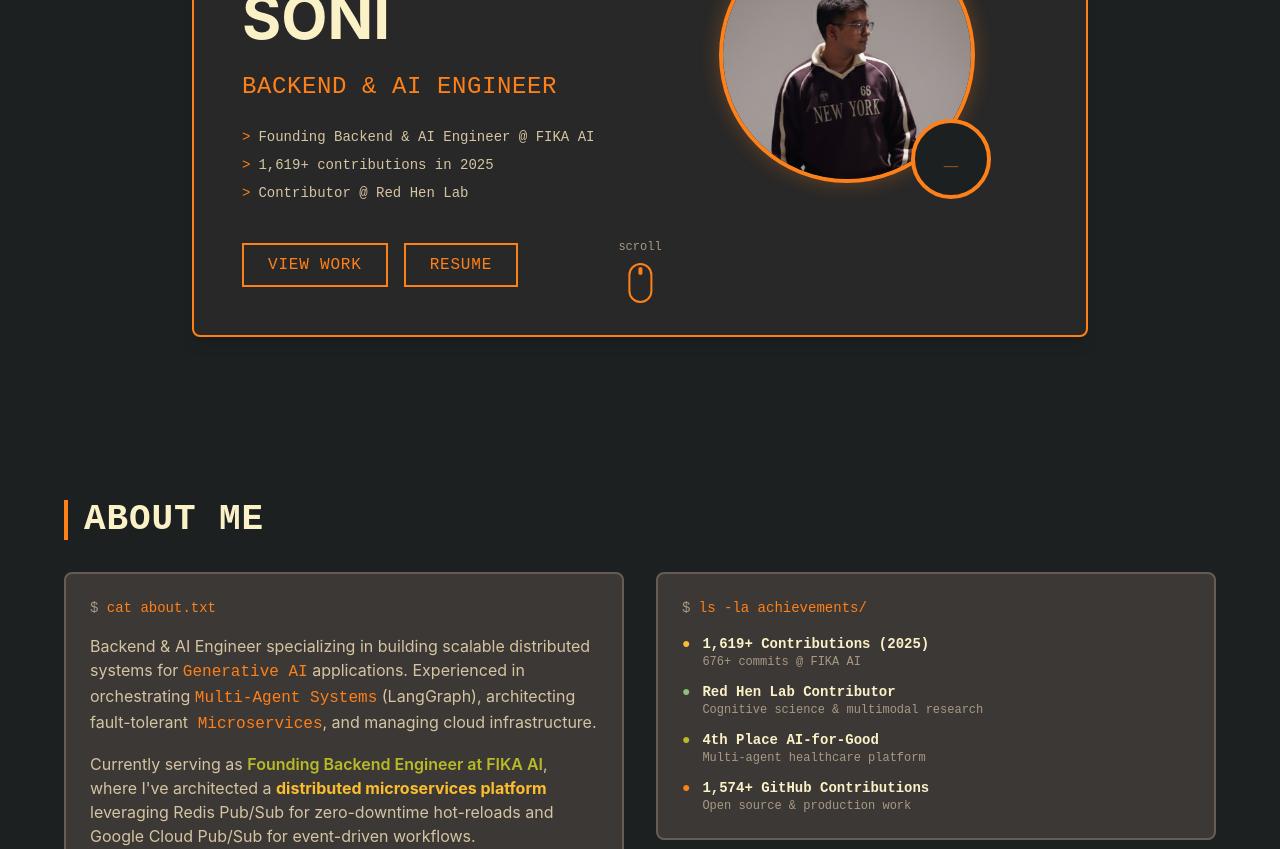
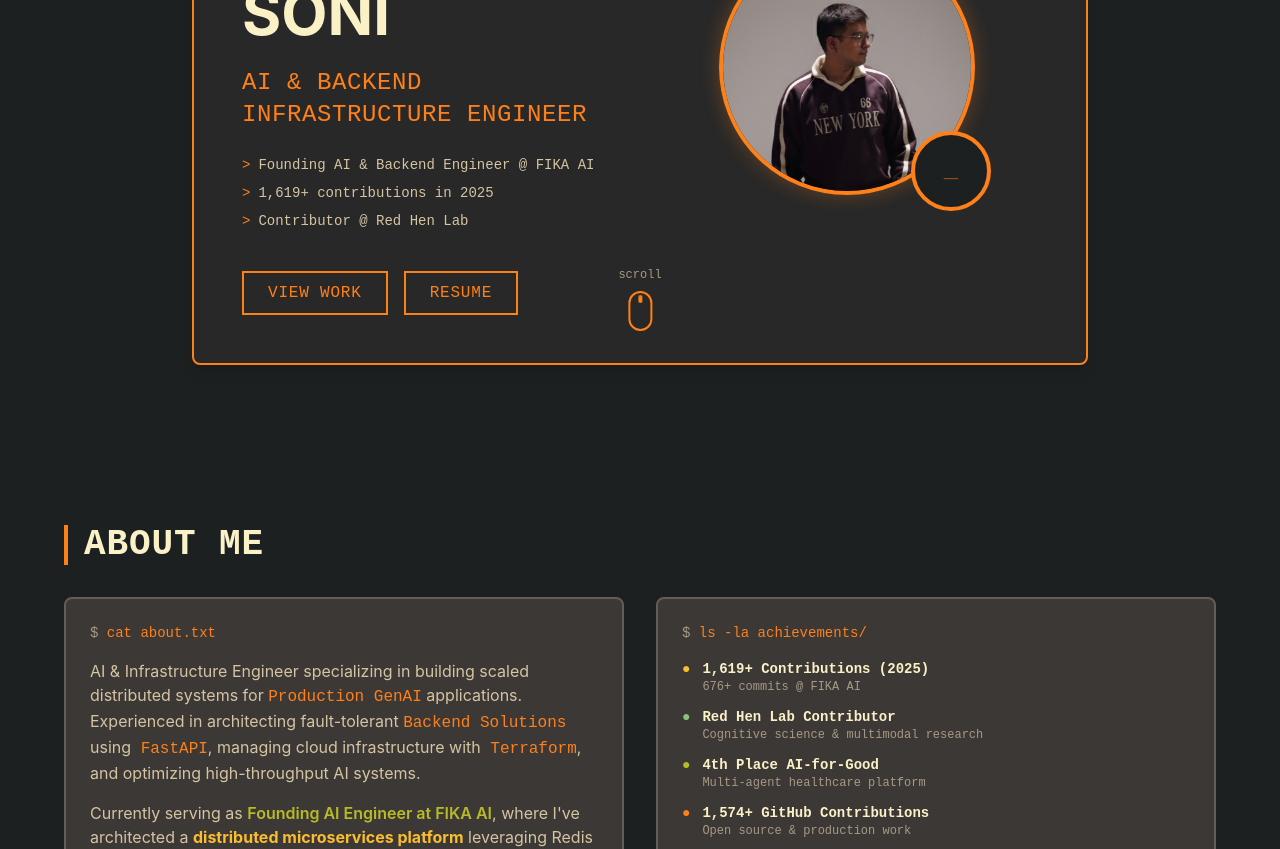
Before and after one commit to glitchdoescode/gruvbox-portfolio, a Next.js app: page / in a window 1280 px wide. Shown: the part 380-1229 px from the top of the page. Built offline with nearby package versions, Linux system fonts and the light colour scheme.

Commit message:
feat: Refine portfolio to emphasize AI alongside Backend/Infra

```diff
--- a/components/About.tsx
+++ b/components/About.tsx
@@ -17,13 +17,14 @@
 
             <div className="space-y-4 text-gruvbox-fg2">
               <p>
-                Backend & AI Engineer specializing in building scalable distributed systems for <span className="text-gruvbox-orange font-mono">Generative AI</span> applications.
-                Experienced in orchestrating <span className="text-gruvbox-orange font-mono">Multi-Agent Systems</span> (LangGraph), architecting fault-tolerant
-                <span className="text-gruvbox-orange font-mono"> Microservices</span>, and managing cloud infrastructure.
+                AI & Infrastructure Engineer specializing in building scaled distributed systems for <span className="text-gruvbox-orange font-mono">Production GenAI</span> applications.
+                Experienced in architecting fault-tolerant <span className="text-gruvbox-orange font-mono">Backend Solutions</span> using
+                <span className="text-gruvbox-orange font-mono"> FastAPI</span>, managing cloud infrastructure with
+                <span className="text-gruvbox-orange font-mono"> Terraform</span>, and optimizing high-throughput AI systems.
               </p>
 
               <p>
-                Currently serving as <span className="text-gruvbox-green font-semibold">Founding Backend Engineer at FIKA AI</span>,
+                Currently serving as <span className="text-gruvbox-green font-semibold">Founding AI Engineer at FIKA AI</span>,
                 where I've architected a <span className="text-gruvbox-yellow font-bold">distributed microservices platform</span> leveraging
                 Redis Pub/Sub for zero-downtime hot-reloads and Google Cloud Pub/Sub for event-driven workflows.
               </p>
@@ -150,7 +151,7 @@
           </div>
         </div>
       </div>
-    </section >
+    </section>
   );
 };
 
--- a/components/Hero.tsx
+++ b/components/Hero.tsx
@@ -28,13 +28,13 @@
             </h1>
 
             <p className="text-xl md:text-2xl text-gruvbox-orange font-mono uppercase tracking-wide">
-              Backend & AI Engineer
+              AI & Backend Infrastructure Engineer
             </p>
 
             <div className="space-y-2 text-gruvbox-fg2 font-mono text-sm">
               <p className="flex items-center gap-2">
                 <span className="text-gruvbox-orange">&gt;</span>
-                Founding Backend & AI Engineer @ FIKA AI
+                Founding AI & Backend Engineer @ FIKA AI
               </p>
               <p className="flex items-center gap-2">
                 <span className="text-gruvbox-orange">&gt;</span>
--- a/components/Skills.tsx
+++ b/components/Skills.tsx
@@ -29,14 +29,13 @@
     ],
   },
   {
-    category: 'Generative AI & Agents',
+    category: 'AI Infrastructure',
     color: 'aqua',
     skills: [
       { name: 'LangGraph', icon: <SiPython /> },
-      { name: 'Multi-Agent Systems', icon: <SiPython /> },
+      { name: 'Vector DBs', icon: <SiPython /> },
       { name: 'RAG Pipelines', icon: <SiPython /> },
-      { name: 'LLM Orchestration', icon: <SiPython /> },
-      { name: 'Vector DBs', icon: <SiPython /> },
+      { name: 'Model Serving', icon: <SiPython /> },
     ],
   },
   {
```
